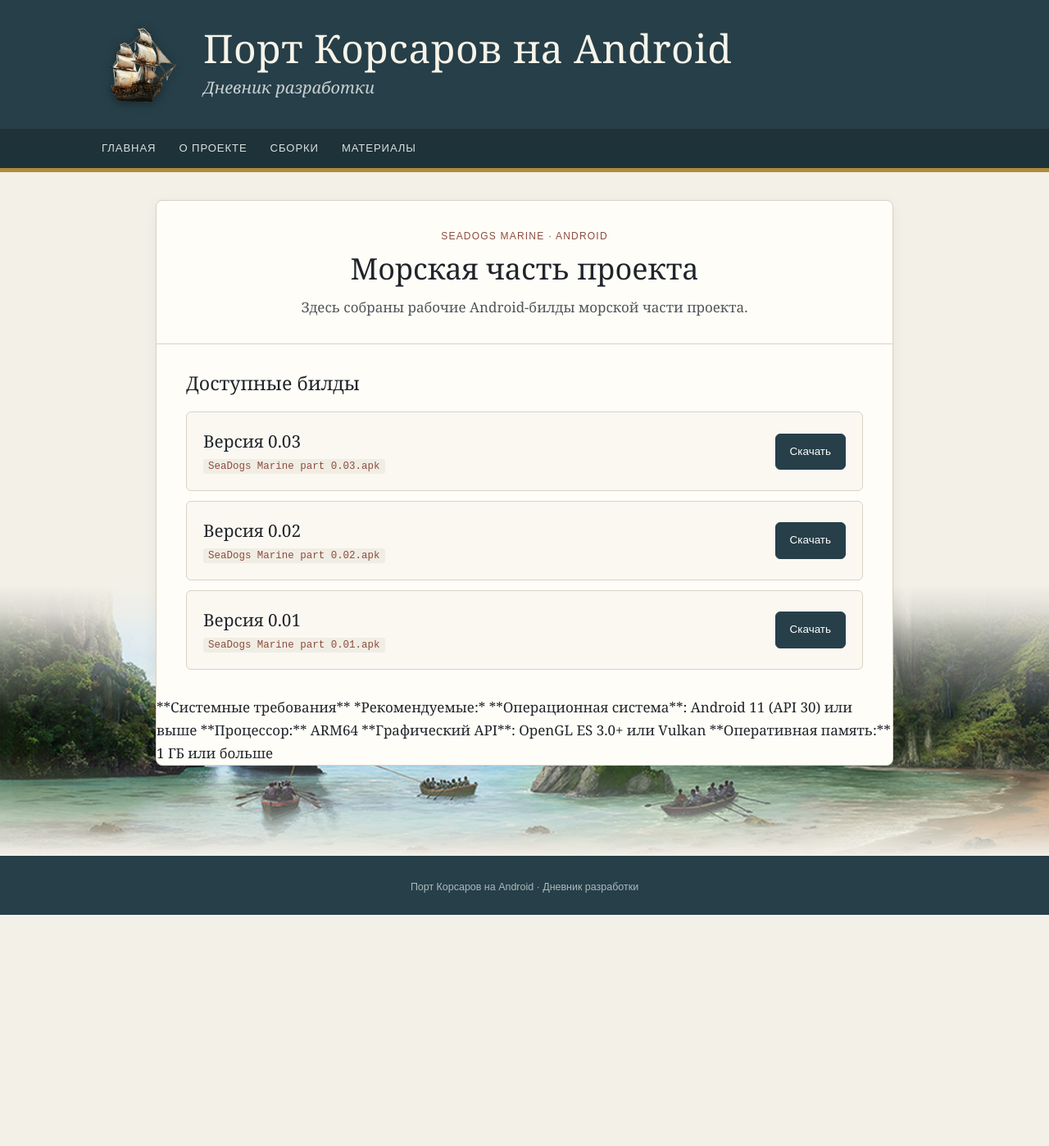
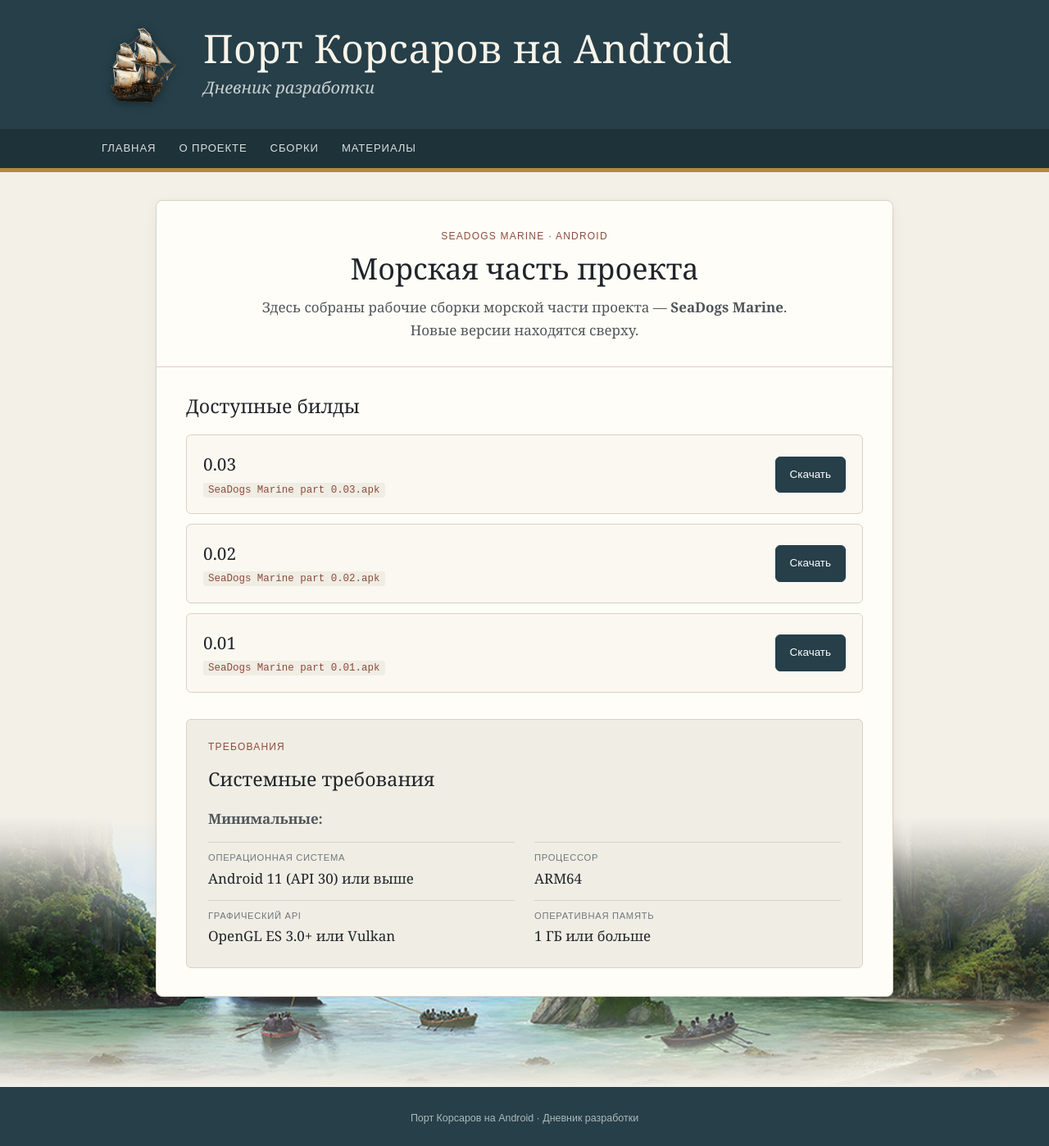
Before and after one commit to tislic/SeaDogsPort, a Jekyll site: the page built from сборки.md, in a window 1280 px wide. Shown: the whole page at 82% size. Built offline with Jekyll 4.4.1, drawn with Linux system fonts in a browser that asks for light colours; before the commit the page ends 1116 px from its top, so only the background shows below that.

Commit message:
Restore builds page content from primer example

```diff
--- a/сборки.md
+++ b/сборки.md
@@ -8,7 +8,7 @@ permalink: /сборки/
   <div class="builds-header">
     <div class="kicker">SeaDogs Marine · Android</div>
     <h2>Морская часть проекта</h2>
-    <p>Здесь собраны рабочие Android-билды морской части проекта.</p>
+    <p>Здесь собраны рабочие сборки морской части проекта — <strong>SeaDogs Marine</strong>. Новые версии находятся сверху.</p>
   </div>
 
   <div class="builds-section">
@@ -17,7 +17,7 @@ permalink: /сборки/
     <div class="build-list">
       <div class="build-item">
         <div>
-          <div class="build-version">Версия 0.03</div>
+          <div class="build-version">0.03</div>
           <div class="build-file"><code>SeaDogs Marine part 0.03.apk</code></div>
         </div>
         <a class="btn primary" href="https://disk.yandex.ru/d/dtgn-OhofrstyQ">Скачать</a>
@@ -25,7 +25,7 @@ permalink: /сборки/
 
       <div class="build-item">
         <div>
-          <div class="build-version">Версия 0.02</div>
+          <div class="build-version">0.02</div>
           <div class="build-file"><code>SeaDogs Marine part 0.02.apk</code></div>
         </div>
         <a class="btn primary" href="https://disk.yandex.ru/d/24koRdh2lB7xhA">Скачать</a>
@@ -33,19 +33,23 @@ permalink: /сборки/
 
       <div class="build-item">
         <div>
-          <div class="build-version">Версия 0.01</div>
+          <div class="build-version">0.01</div>
           <div class="build-file"><code>SeaDogs Marine part 0.01.apk</code></div>
         </div>
         <a class="btn primary" href="https://disk.yandex.ru/d/JrN3KsfkcfcgSA">Скачать</a>
       </div>
     </div>
   </div>
-**Системные требования**
 
-*Рекомендуемые:*
-
-**Операционная система**: Android 11 (API 30) или выше
-**Процессор:** ARM64
-**Графический API**: OpenGL ES 3.0+ или Vulkan
-**Оперативная память:** 1 ГБ или больше
+  <div class="requirements">
+    <div class="kicker">Требования</div>
+    <h3>Системные требования</h3>
+    <p class="requirements-note"><strong>Минимальные:</strong></p>
+    <div class="requirements-grid">
+      <div><span>Операционная система</span><strong>Android 11 (API 30) или выше</strong></div>
+      <div><span>Процессор</span><strong>ARM64</strong></div>
+      <div><span>Графический API</span><strong>OpenGL ES 3.0+ или Vulkan</strong></div>
+      <div><span>Оперативная память</span><strong>1 ГБ или больше</strong></div>
+    </div>
+  </div>
 </div>
```
